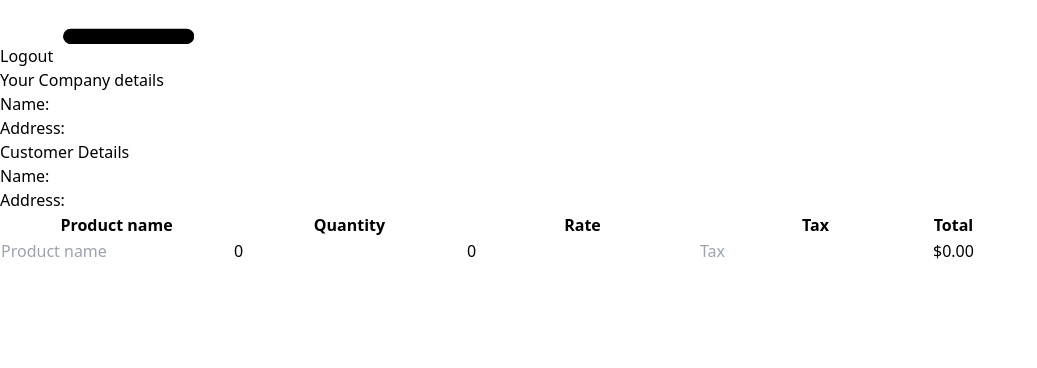
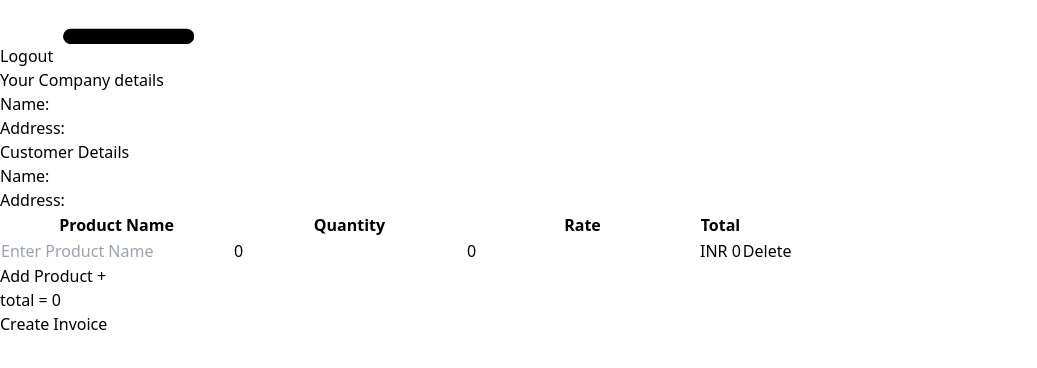
Before and after one commit to krishmk1009/Invoice_Generator, a React (Vite) app in the folder client/: page /create-invoice in a window 1280 px wide. Shown: the part 388-756 px from the top of the page, without its empty margins (0-1037 px from the left). Built offline with nearby package versions, Linux system fonts and the light colour scheme; sample sign-in values are in the browser's storage.

Commit message:
invoice page modified

```diff
--- a/client/src/App.tsx
+++ b/client/src/App.tsx
@@ -7,7 +7,7 @@ import Login from "./Pages/Login";
 import Navbar from "./Components/Navbar";
 import ProtectedLayout from "./Layout/ProtectedLayout";
 import DefaultLayout from "./Layout/DefaultLayout";
-import ProductTable from "./Components/CreateInvoice";
+import CreateInvoice from "./Pages/CreateInvoice";
 
 function App() {
   return (
@@ -18,7 +18,7 @@ function App() {
         <Routes>
           <Route element={<ProtectedLayout />}>
             <Route path="/" element={<Home />} />
-            <Route path="/create-invoice" element={<ProductTable />} />
+            <Route path="/create-invoice" element={<CreateInvoice />} />
 
           </Route>
 
--- /dev/null
+++ b/client/src/Components/InvoicePage/InvoiceTable.tsx
@@ -0,0 +1,93 @@
+import React, { useState } from "react";
+
+const InvoiceTable: React.FC = () => {
+    const [rows, setRows] = useState([
+        { productName: "", quantity: 0, rate: 0 }
+    ]);
+
+    const addRow = () => {
+        setRows([...rows, { productName: "", quantity: 0, rate: 0 }]);
+    };
+
+    const deleteRow = (index: number) => {
+        let updatedRows = [...rows];
+        updatedRows.splice(index, 1);
+        setRows(updatedRows);
+    };
+
+    const handleInputChange = (e: React.ChangeEvent<HTMLInputElement>, index: number) => {
+        const { name, value } = e.target;
+        const updatedRows = [...rows];
+        updatedRows[index] = { ...updatedRows[index], [name]: value };
+        setRows(updatedRows);
+    };
+
+    let finalTotal = rows.reduce((accumulator , currentValue)=>{
+        return accumulator+ (currentValue.rate * currentValue.quantity);
+    },0)
+
+    const tableCellClasses: string = "px-6 py-4 whitespace-nowrap text-sm text-gray-800 dark:text-gray-200";
+    const tableHeaderClasses: string = "px-6 py-3 text-start text-xs font-medium text-gray-500 uppercase";
+
+    return (
+        <div className="max-w-7xl mx-auto">
+            <div className="flex flex-col">
+                <div className="-m-1.5 overflow-x-auto">
+                    <div className="p-1.5 min-w-full inline-block align-middle">
+                        <div className="overflow-hidden">
+                            <table className="min-w-full divide-y divide-gray-200 dark:divide-gray-700">
+                                <thead>
+                                    <tr>
+                                        <th scope="col" className={tableHeaderClasses}>Product Name</th>
+                                        <th scope="col" className={tableHeaderClasses}>Quantity</th>
+                                        <th scope="col" className={tableHeaderClasses}>Rate</th>
+                                        <th scope="col" className="px-6 py-3 text-end text-xs font-medium text-gray-500 uppercase">Total</th>
+                                    </tr>
+                                </thead>
+                                <tbody className="divide-y divide-gray-200 dark:divide-gray-700">
+                                    {rows.map((row, index) => {
+                                        return (
+                                            <tr key={index}>
+                                                <td className={tableCellClasses}>
+                                                    <input type="text" name="productName" placeholder="Enter Product Name"
+                                                        value={row.productName}
+                                                        onChange={(e) => handleInputChange(e, index)}
+                                                    />
+                                                </td>
+                                                <td className={tableCellClasses}>
+                                                    <input type="number" name="quantity" placeholder="Enter Quantity"
+                                                        value={row.quantity}
+                                                        onChange={(e) => handleInputChange(e, index)}
+                                                    />
+                                                </td>
+                                                <td className={tableCellClasses}>
+                                                    <input type="number" name="rate" placeholder="Enter Rate"
+                                                        value={row.rate}
+                                                        onChange={(e) => handleInputChange(e, index)}
+                                                    />
+                                                </td>
+                                                <td className="px-6 py-4 whitespace-nowrap text-end text-sm font-medium">
+                                                    INR {row.quantity * row.rate}
+                                                </td>
+                                                <td className="px-6 py-4 whitespace-nowrap text-end text-sm font-medium text-red-600">
+                                                    <button onClick={() => deleteRow(index)}>Delete</button>
+                                                </td>
+                                            </tr>
+                                        );
+                                    })}
+                                </tbody>
+                            </table>
+                        </div>
+                    </div>
+                </div>
+            </div>
+            {/* Button to add new product */}
+            <button className="mt-4 mx-5 px-4 py-2 bg-blue-500 text-white rounded-md hover:bg-blue-600 " onClick={addRow}>
+                Add Product  +
+            </button>
+            <p> total = {finalTotal}</p>
+        </div>
+    );
+};
+
+export default InvoiceTable;
--- /dev/null
+++ b/client/src/Pages/CreateInvoice.tsx
@@ -0,0 +1,19 @@
+import React from "react";
+import InvoiceForm from "../Components/InvoiceForm/InvoiceForm";
+import InvoiceTable from "../Components/InvoicePage/InvoiceTable";
+
+const CreateInvoice: React.FC = () => {
+  return (
+    <div className=" ">
+        <InvoiceForm />
+        <InvoiceTable />
+      <div className="fixed bottom-0  w-full p-4 text-center bg-black">
+        <button className="bg-blue-500  hover:bg-blue-700 text-white font-bold py-2 px-4 rounded">
+          Create Invoice
+        </button>
+      </div>
+    </div>
+  );
+};
+
+export default CreateInvoice;
```
